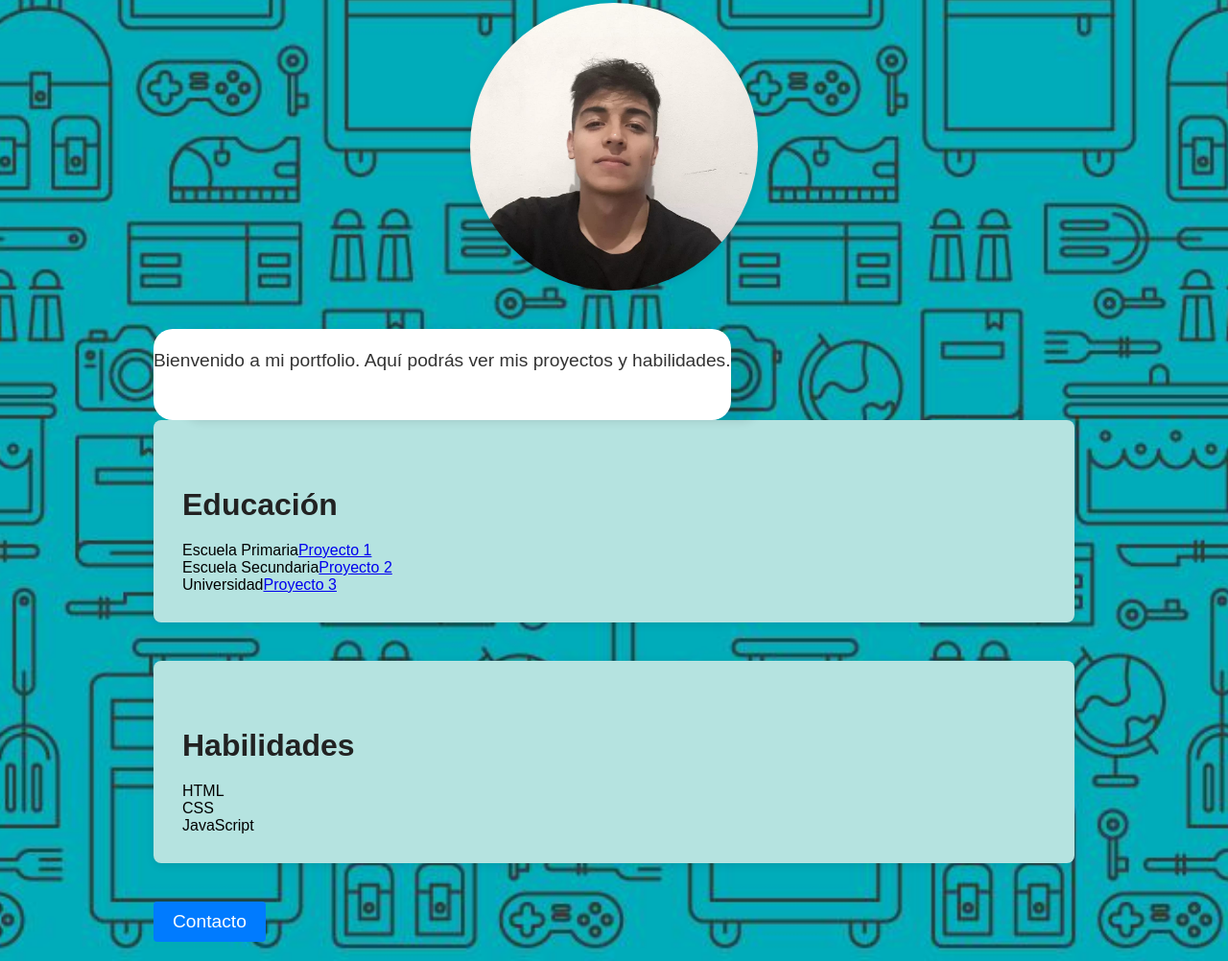
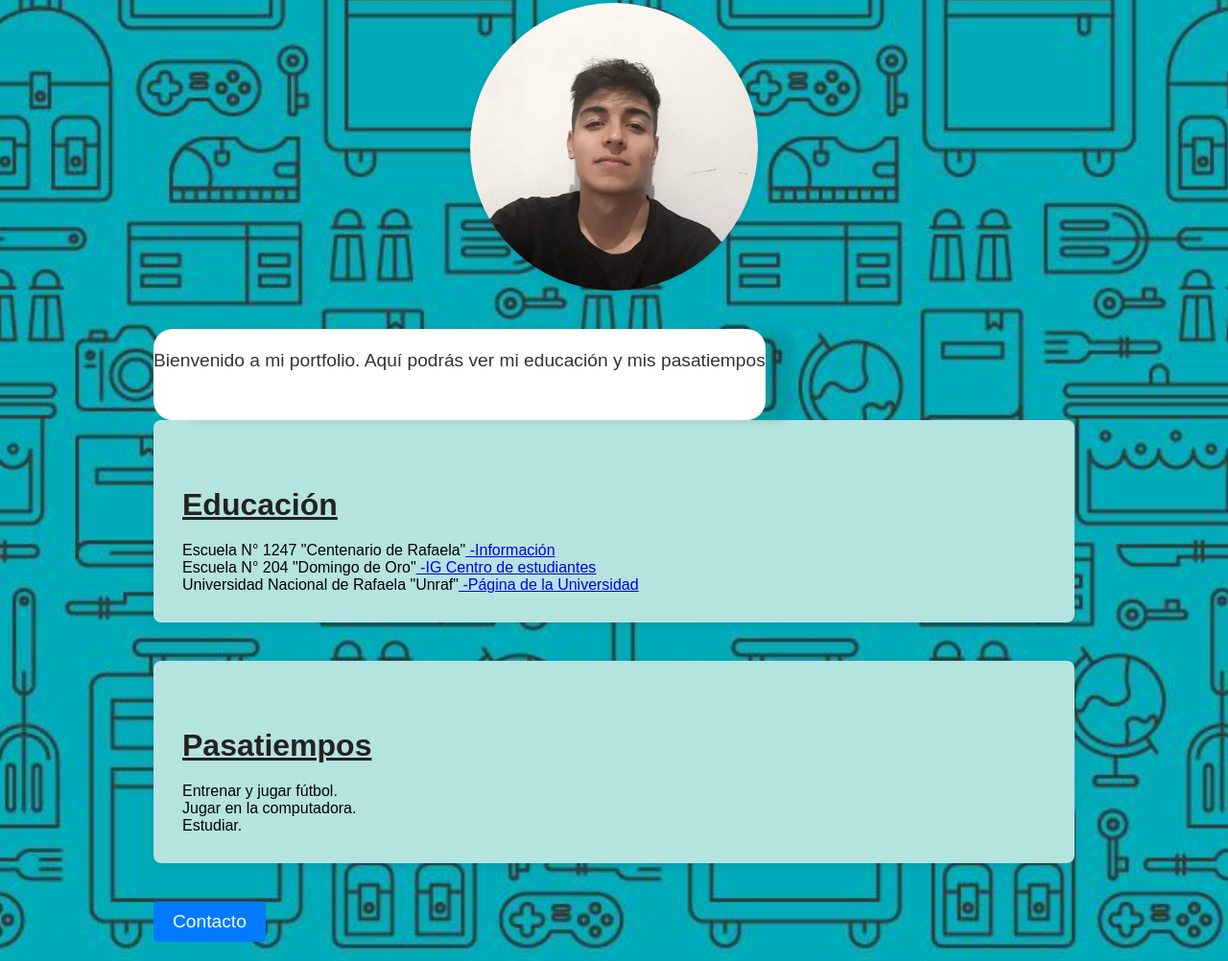
Before and after one commit to ATour02/Portfolio, a plain HTML site: page index.html in a window 1280 px wide. Shown: the part 152-1154 px from the top of the page at 96% size. Drawn offline with Linux system fonts and the light colour scheme.

Commit message:
Modificado texto dentro de pagina

```diff
--- a/assets/css/styles.css
+++ b/assets/css/styles.css
@@ -53,7 +53,6 @@ p {
   height: 95px;
   border-radius: 20px;
     box-shadow: 30px 2px 10px rgba(0, 0, 0, 0.1);
-    margin 0 auto;
   }
   div {
     margin: 0 auto;
--- a/index.html
+++ b/index.html
@@ -9,28 +9,28 @@
     <body class="container">
         <div class="sectionTittle">
         <section class="sectionTittle">
-    <h1>Mi Portfolio</h1>
+    <h1><u>Mi Portfolio</u></h1>
         </section>
     </div>
     <img src="../Portfolio/public/fotoPerfil.jpeg" alt="mi foto">
     <section class="sectionTittle">
-    <p>Bienvenido a mi portfolio. Aquí podrás ver mis proyectos y habilidades.</p>
+    <p>Bienvenido a mi portfolio. Aquí podrás ver mi educación y mis pasatiempos</p>
         </section>
     <section class="section">
-        <h2>Educación</h2>
+        <h2><u>Educación</u></h2>
         <ul>
-          <li>Escuela Primaria<a href="proyecto1.html">Proyecto 1</a></li>
-          <li>Escuela Secundaria<a href="proyecto2.html">Proyecto 2</a></li>
-          <li>Universidad<a href="proyecto3.html">Proyecto 3</a></li>
+          <li>Escuela N° 1247 "Centenario de Rafaela"<a href="https://guia-santa-fe.escuelasyjardines.com.ar/ESCUELA-N-1247-CENTENARIO-DE-RAFAELA--rafaela-castellanos-santa-fe-i25989.htm">      -Información</a></li>
+          <li>Escuela N° 204 "Domingo de Oro"<a href="https://www.instagram.com/eeso_normal/?hl=es">     -IG Centro de estudiantes</a></li>
+          <li>Universidad Nacional de Rafaela "Unraf"<a href="https://www.unraf.edu.ar/">      -Página de la Universidad</a></li>
         </ul>
       </section>
 
       <section class="section">
-        <h2>Habilidades</h2>
+        <h2><u>Pasatiempos</u></h2>
         <ul>
-          <li>HTML</li>
-          <li>CSS</li>
-          <li>JavaScript</li>
+          <li>Entrenar y jugar fútbol.</li>
+          <li>Jugar en la computadora.</li>
+          <li>Estudiar.</li>
         </ul>
       </section>
       <a href="https://www.instagram.com/agustin.tour/?next=%2F" class="btn">Contacto</a>
```
